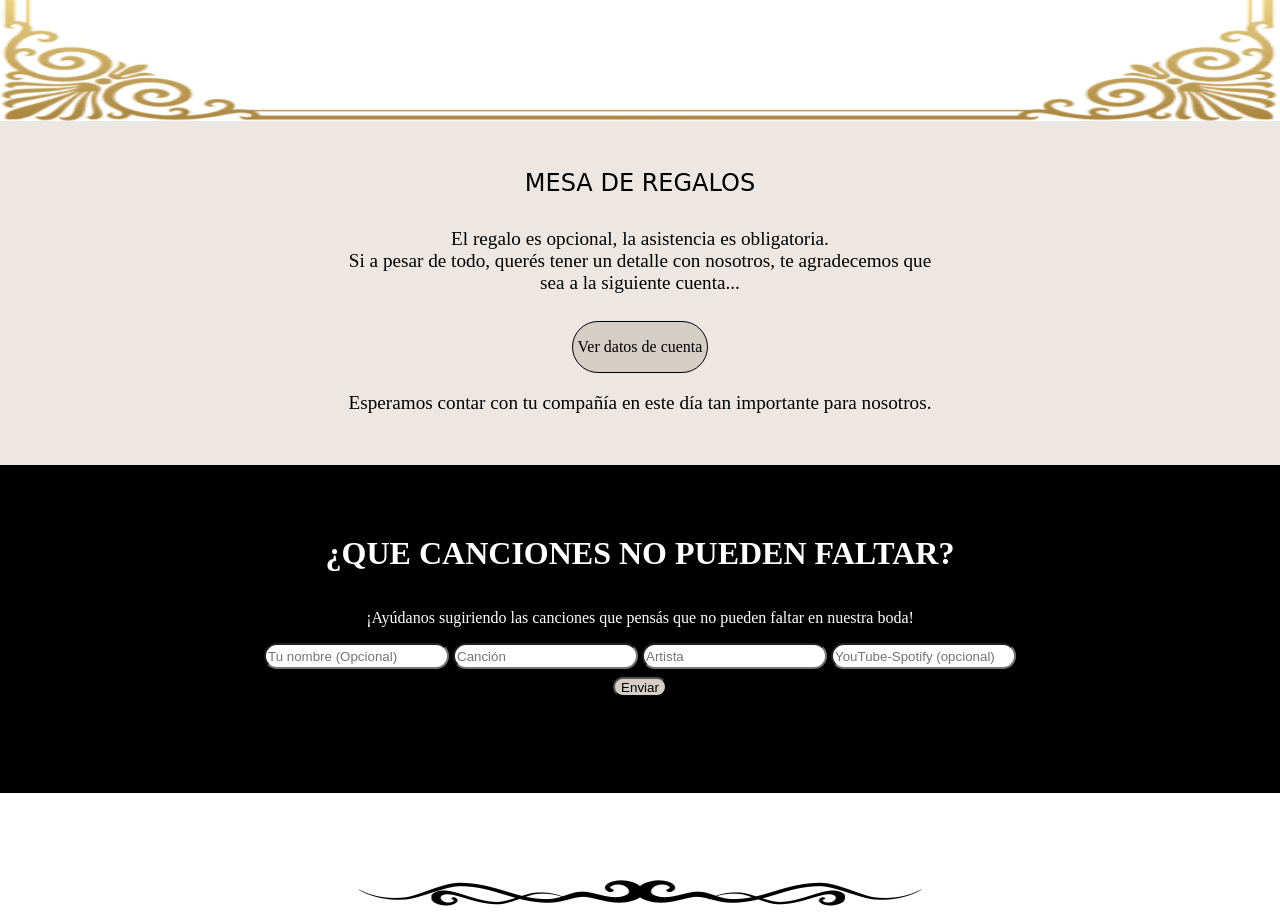
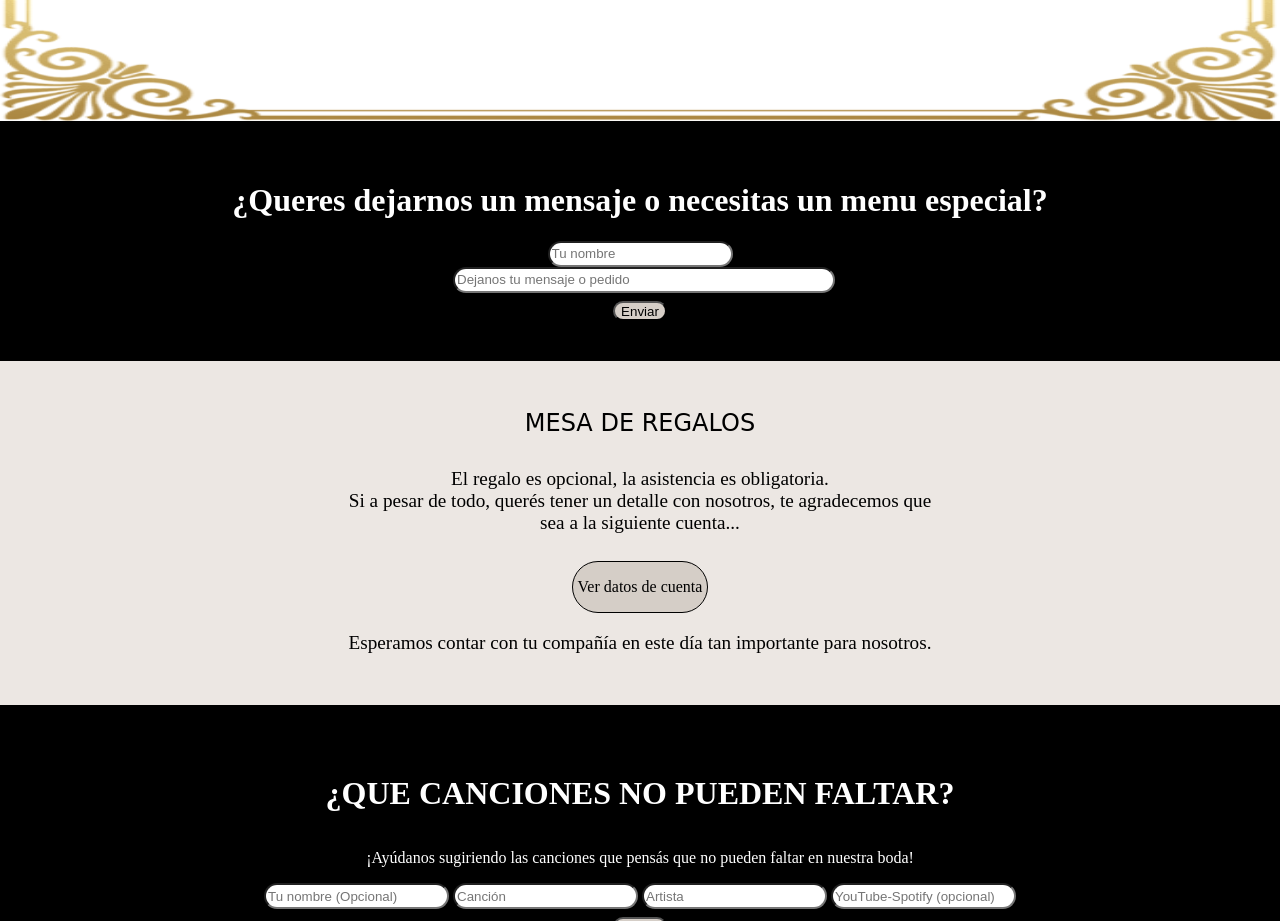
Before and after one commit to msebaf/CasamientoNelyMauri, a plain HTML site: page index.html in a window 1280 px wide. Shown: the part 3000-3921 px from the top of the page. Drawn offline with nearby package versions, Linux system fonts and the light colour scheme; files whose address does not match are found by name; a web font is replaced by a local one.

Commit message:
agregado mensaje

```diff
--- a/index.css
+++ b/index.css
@@ -496,6 +496,24 @@ body{
 }
 
 
+#mensaje-pedido{
+   display: flex;
+   color: white;
+   flex-direction: column;
+   align-items: center;
+   height: auto;
+   background-color: black;
+   padding-top: 2.5em;
+   padding-bottom: 2.5em;
+   text-align: center;
+
+}
+
+#mensaje {
+   width: 100%;
+}
+
+
 
 #mesa-regalos{
    display: flex;
--- a/index.html
+++ b/index.html
@@ -305,6 +305,22 @@
     </div>
 
 
+    <div id="mensaje-pedido">
+
+        <h1>¿Queres dejarnos un mensaje o necesitas un menu especial?</h1>
+        <form action="process_form.php" method="post" onsubmit="return validarFormulario()">
+
+                <input  class="datos-cancion"  type="text" name="nombre" id="nombre" placeholder="Tu nombre">
+                <input class="datos-cancion" type="text" name="mensaje" id="mensaje" placeholder="Dejanos tu mensaje o pedido" >
+
+             <div id="contenedor-boton-submit">
+                <input class="datos-cancion" type="submit" value="Enviar">
+            </div>
+
+        </form>
+
+
+    </div>
 
 
 
--- a/index.js
+++ b/index.js
@@ -114,7 +114,7 @@ function validarFormulario() {
 
     // Verificar si los campos requeridos están completos
     if (cancion.trim() === "") {
-        alert("Por favor escriba el nombre de una cancion.");
+        alert("Por favor escribí el nombre de una canción.");
         return false; // Evitar el envío del formulario
     }
 
```
Also changed, not shown: 1 other file.
